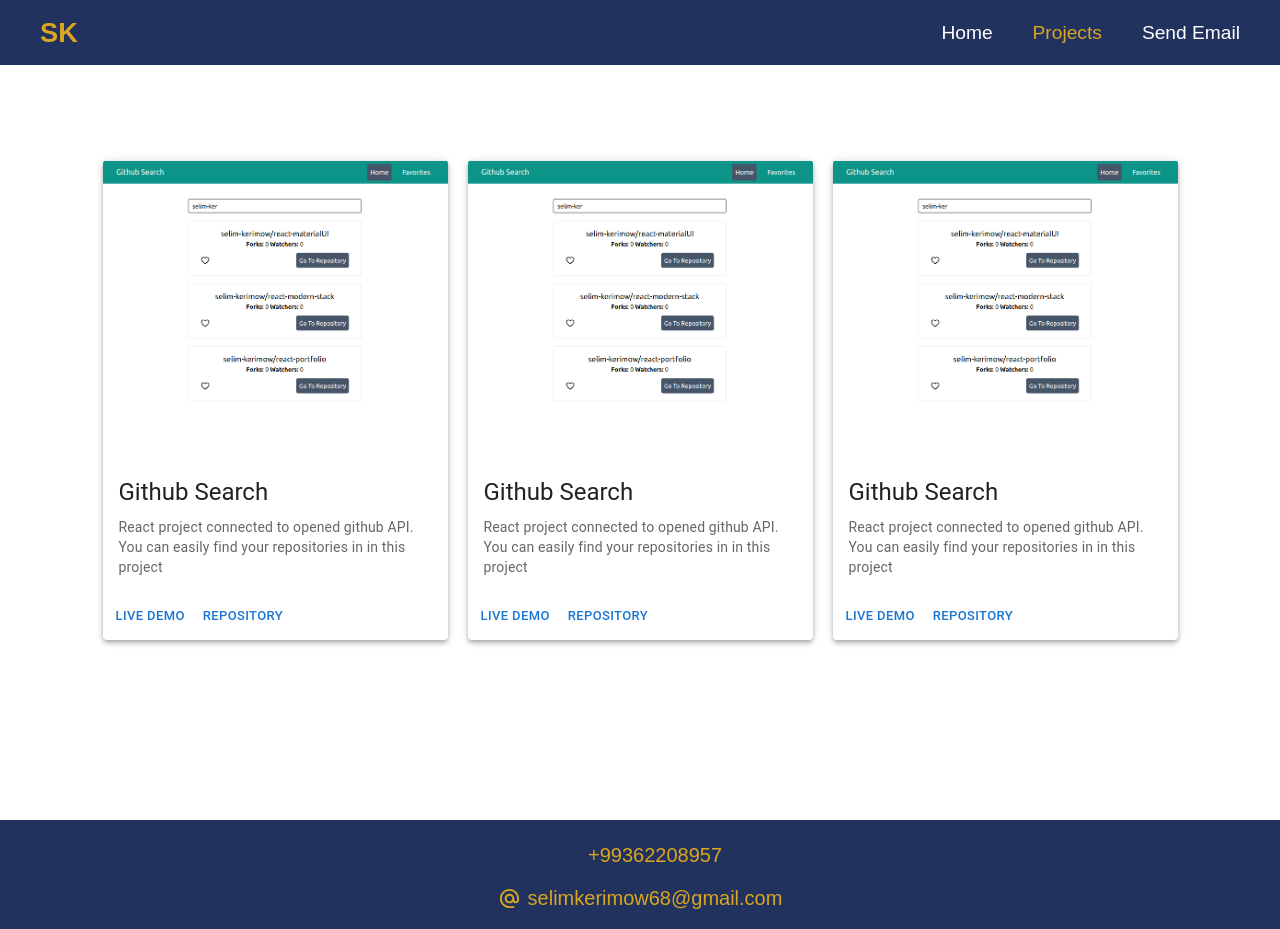
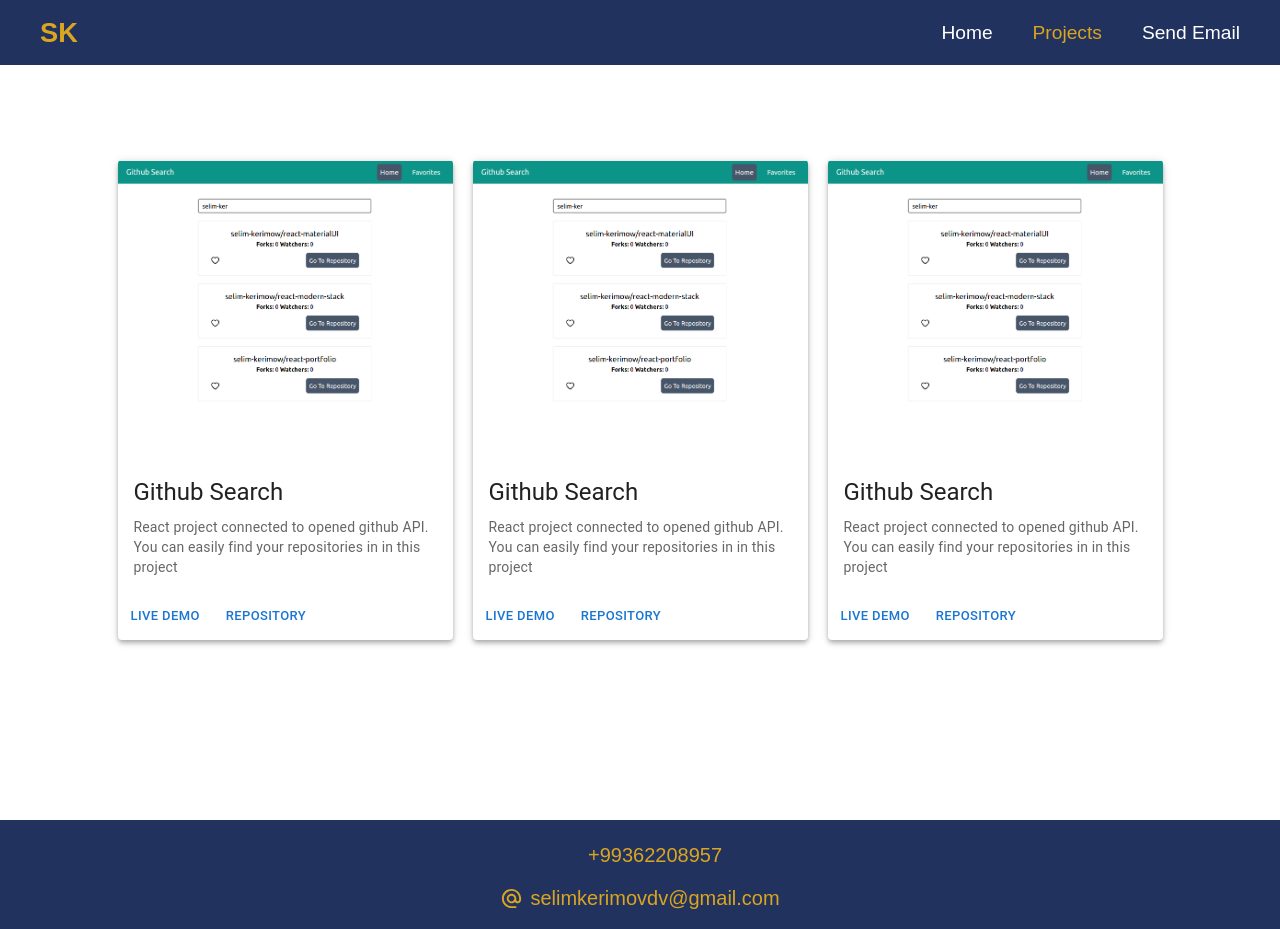
Before and after one commit to selim-kerimow/react-portfolio, a React (Vite) app: page /projects in a window 1280 px wide. Shown: the top 929 px of the page. Built offline with nearby package versions, Linux system fonts and the light colour scheme; some icons are missing; a web font is replaced by a local one.

Commit message:
few changes

```diff
--- a/src/components/Footer.tsx
+++ b/src/components/Footer.tsx
@@ -16,7 +16,7 @@
     return (
         <div className="footer">
             <p> <PiPhone size={23} /> +99362208957</p>
-            <p> <MdAlternateEmail size={23} /> selimkerimow68@gmail.com </p>
+            <p> <MdAlternateEmail size={23} /> selimkerimovdv@gmail.com </p>
             <a href="https://github.com/selim-kerimow" target="_blank"> <AiFillGithub size={23} color='goldenrod'/> https://github.com/selim-kerimow</a>
             <p> Asghabat 2023</p>
         </div>
--- a/src/components/ProjectCard.tsx
+++ b/src/components/ProjectCard.tsx
@@ -11,7 +11,7 @@
 
 
     return (
-        <Card sx={{maxWidth: 345}} elevation={4}>
+        <Card sx={{maxWidth: 335}} elevation={4}>
             <CardMedia
                 sx={{ height: 300, width: '100%'}}
                 image={githubSearch}
@@ -25,11 +25,11 @@
                     React project connected to opened github API. You can easily find your repositories in in this project
                 </Typography>
             </CardContent>
-            <CardActions>
+            <CardActions sx={{ gap: '8px'}}>
                 <Button size="small" sx={{position: 'inherit'}} href="https://selim-kerimow.github.io/react-modern-stack/" target="_blank">
                         Live Demo
                 </Button>
-                <Button size="small" sx={{position: 'inherit'}}>
+                <Button size="small" sx={{position: 'inherit'}} href="https://github.com/selim-kerimow/github-search" target="_blank">
                     Repository
                 </Button>
             </CardActions>
--- a/src/pages/SendEmail.tsx
+++ b/src/pages/SendEmail.tsx
@@ -32,7 +32,7 @@
                     disabled
                     id="outlined-required"
                     label="To"
-                    defaultValue='selimkerimow68@gmail.com'
+                    defaultValue='selimkerimovdv@gmail.com'
                     fullWidth={true}
                 />
                 <TextField
```
